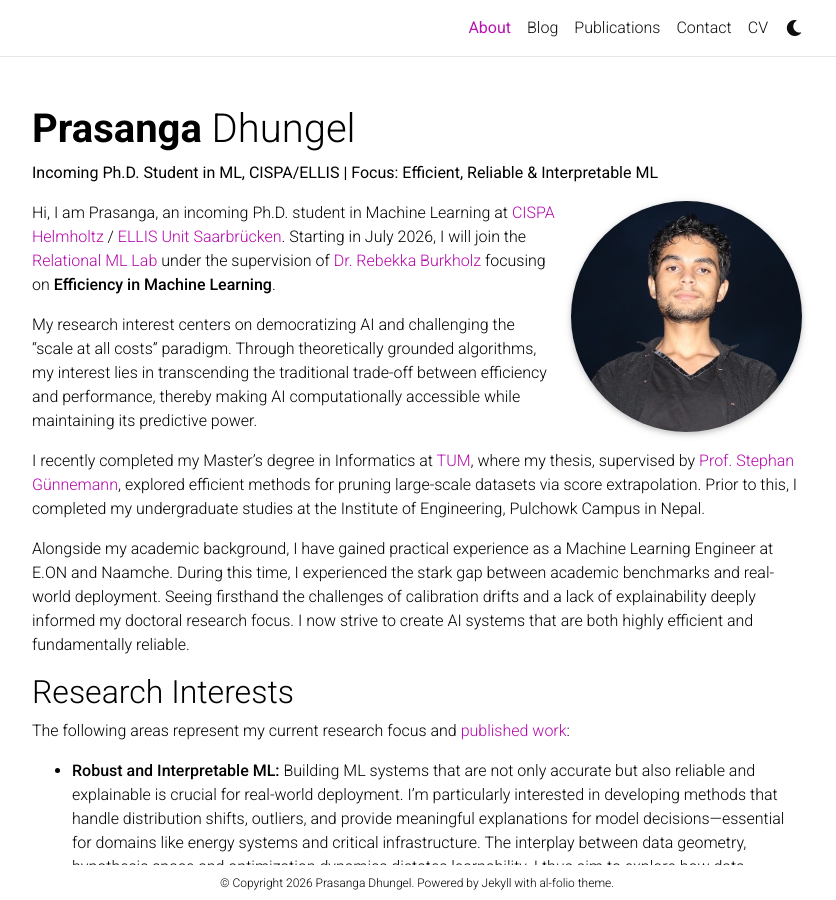
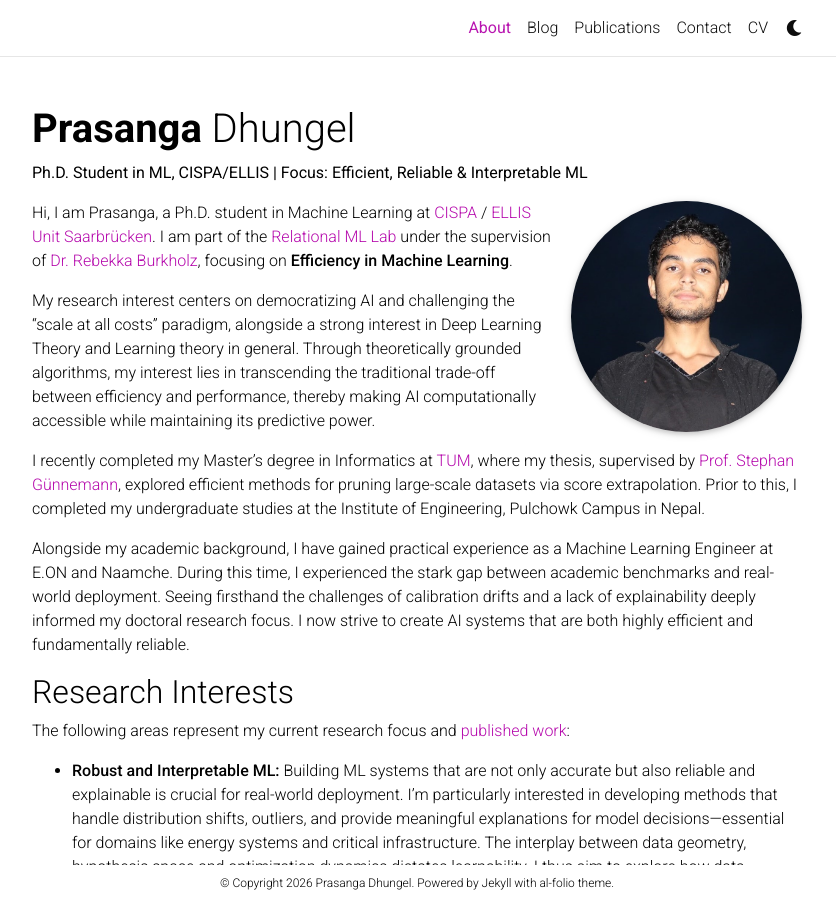
Before and after one commit to prasangadhungel/prasangadhungel.github.io, a Jekyll site: the page built from _pages/about.md, in a window 1280 px wide and 900 px high. Shown: the whole window, without its empty margins (223-1059 px from the left). Built offline with Jekyll 4.4.1, drawn with Linux system fonts in a browser that asks for light colours; full-size pictures stand in for the smaller copies a plugin makes; comment, search, counter and statistics services are not loaded; a style sheet for code colours, icons or effects is not loaded.

Commit message:
update about PhD

```diff
--- a/_config.yml
+++ b/_config.yml
@@ -6,9 +6,9 @@ title: blank # the website title (if blank, full name will be used instead)
 first_name: Prasanga
 middle_name:
 last_name: Dhungel
-email: prasanga [dot] dhungel[at] tum [dot] de
+email: prasanga [dot] dhungel[at] cispa [dot] de
 description: > # the ">" symbol means to ignore newlines until "footer_text:"
-  Master's in Informatics at the Technical University of Munich (TUM), a Deep Learning Enthusiast
+  Ph.D. Student in ML at CISPA/ELLIS | Passionate about Efficient AI & Deep Learning Theory.
 footer_text: >
   Powered by <a href="https://jekyllrb.com/" target="_blank">Jekyll</a> with <a href="https://github.com/alshedivat/al-folio">al-folio</a> theme.
 keywords: Prasanga, Prasanga, Deep Learning, AI, Mathematics  # add your own keywords or leave empty
--- a/_pages/about.md
+++ b/_pages/about.md
@@ -2,7 +2,7 @@
 layout: about
 title: About
 permalink: /
-subtitle: "<b>Incoming Ph.D. Student in ML, CISPA/ELLIS | Focus: Efficient, Reliable & Interpretable ML</b>"
+subtitle: "<b>Ph.D. Student in ML, CISPA/ELLIS | Focus: Efficient, Reliable & Interpretable ML</b>"
 profile:
   align: right
   image: prof_pic.jpg
@@ -14,9 +14,9 @@ news: false  # includes a list of news items
 selected_papers: false # includes a list of papers marked as "selected={true}"
 social: true  # includes social icons at the bottom of the page
 ---
-Hi, I am Prasanga, an incoming Ph.D. student in Machine Learning at [CISPA Helmholtz](https://cispa.de/en) / [ELLIS Unit Saarbrücken](https://ellis.eu/research/sites/unit-saarbrucken). Starting in July 2026, I will join the [Relational ML Lab](https://relationalml.github.io/) under the supervision of [Dr. Rebekka Burkholz](https://sites.google.com/view/rebekkaburkholz/) focusing on **Efficiency in Machine Learning**.
+Hi, I am Prasanga, a Ph.D. student in Machine Learning at [CISPA](https://cispa.de/en) / [ELLIS Unit Saarbrücken](https://ellis.eu/research/sites/unit-saarbrucken). I am part of the [Relational ML Lab](https://relationalml.github.io/) under the supervision of [Dr. Rebekka Burkholz](https://sites.google.com/view/rebekkaburkholz/), focusing on **Efficiency in Machine Learning**.
 
-My research interest centers on democratizing AI and challenging the "scale at all costs" paradigm. Through theoretically grounded algorithms, my interest lies in transcending the traditional trade-off between efficiency and performance, thereby making AI computationally accessible while maintaining its predictive power.
+My research interest centers on democratizing AI and challenging the "scale at all costs" paradigm, alongside a strong interest in Deep Learning Theory and Learning theory in general. Through theoretically grounded algorithms, my interest lies in transcending the traditional trade-off between efficiency and performance, thereby making AI computationally accessible while maintaining its predictive power.
 
 I recently completed my Master's degree in Informatics at [TUM](https://www.tum.de/en/), where my thesis, supervised by [Prof. Stephan Günnemann](https://www.professoren.tum.de/guennemann-stephan), explored efficient methods for pruning large-scale datasets via score extrapolation. Prior to this, I completed my undergraduate studies at the Institute of Engineering, Pulchowk Campus in Nepal.
 
```
Also changed, not shown: 1 other file.
